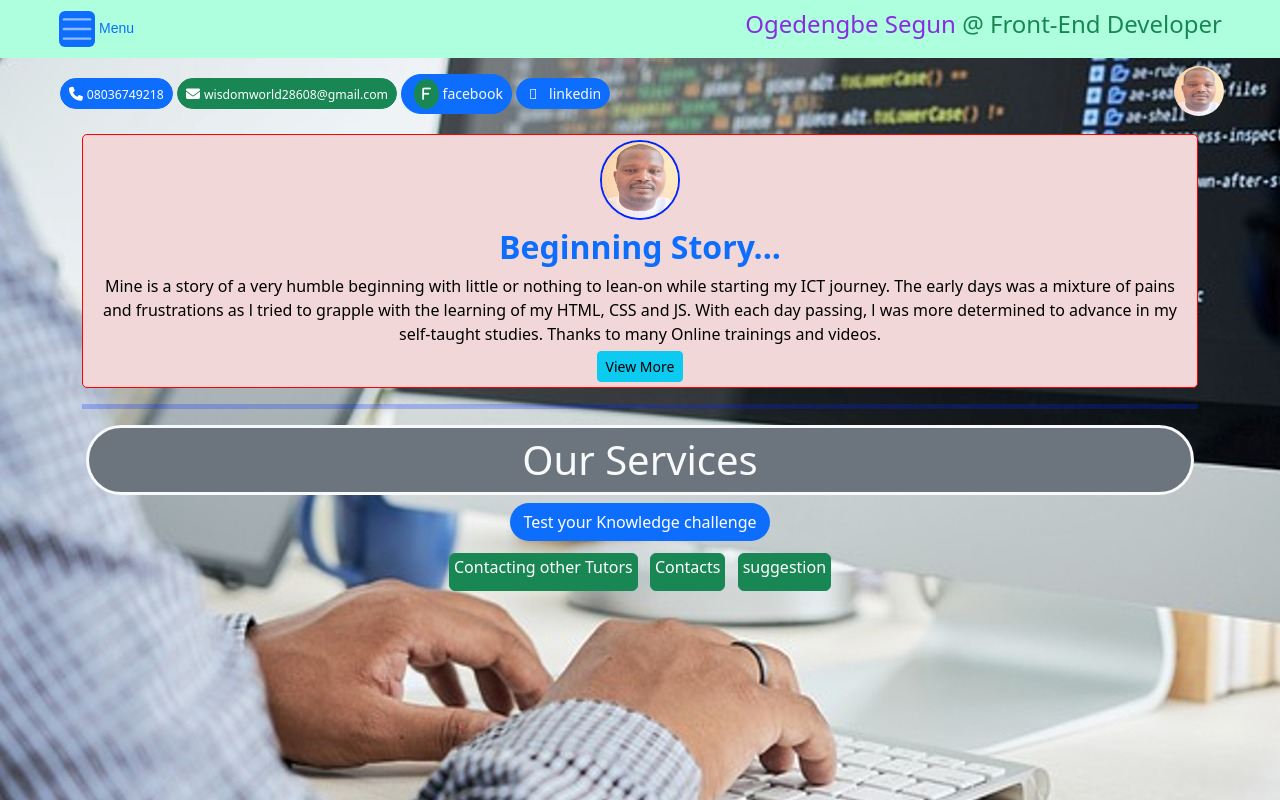
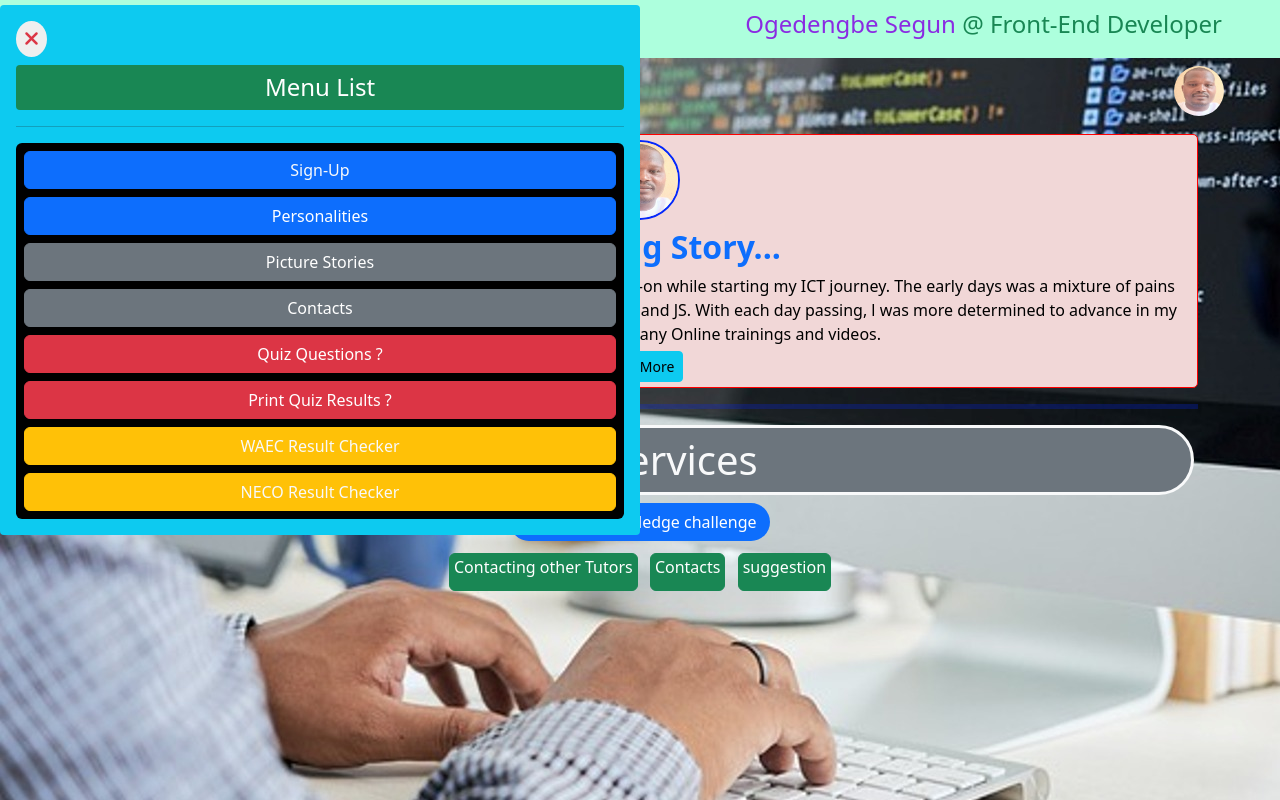
Before and after one commit to ogedengbesegun/tykTUTORS, a plain HTML site: page ogd.html in a window 1280 px wide. Drawn offline with nearby package versions, Linux system fonts and the light colour scheme.

Commit message:
changes are new

```diff
--- a/ogd.css
+++ b/ogd.css
@@ -184,14 +184,14 @@ button[title="Previous Question"]:hover {
   color: white;
 }
 
-.icon-menuList {
+/* .icon-menuList {
   background-color: #ffffff;
   padding: 7px;
 }
 
 .icon-menuList:active {
   background-color: #b4b2b2;
-}
+} */
 
 .neco,
 .waec {
@@ -305,3 +305,7 @@ button[title="Previous Question"]:hover {
   top: 110px;
   right: 35px;
 }
+
+.icon-menuList:hover {
+  background-color: rgb(202, 226, 241);
+}
--- a/ogd.html
+++ b/ogd.html
@@ -81,17 +81,18 @@
 
 
 
-    <nav class="hide menuList bg-info  w-50 p-3 rounded-1 z-3 position-fixed top-0">
+    <nav class="hid menuList bg-info  w-50 p-3 rounded-1 z-3 position-fixed top-0">
         <div class="rounded-2 ">
 
-            <button title="Close" class="btn btn-light"><span
-                    class="fas fa-times text-danger icon-menuList"></span></button>
-            <h4 class="text-bg-success rounded-1 closed mx-auto text-center my-4 w-1 p-2">Menu List</h4>
+            <button type="button" title="Close" class="rounded-circle border-0 p-2 icon-menuList"><span
+                    class="fas fa-times fs-5 text-danger"></span>
+            </button>
+            <h4 class="text-bg-success rounded-1 closed mx-auto text-center my-2 w-1 p-2">Menu List</h4>
             <hr class="bg-light">
-            <ul class="d-grid fs-1 no-list-style bg-black p-2">
+            <ul class="d-grid fs-1 no-list-style bg-black rounded p-2">
 
-                <li class="btn btn-primary mb-2 sign-up"><a href="/signUp.html" target="_blank" title="Sign-Up"
-                        class="checker p-1 text-light">Sign-Up</a></li>
+                <li class="btn btn-primary mb-2 sign-up"><a href="/signUp.html"
+                        target="_blank" title="Sign-Up" class="checker p-1 text-light">Sign-Up</a></li>
 
 
                 <li class="btn btn-primary mb-2 personalities">Personalities</li>
```
Also changed, not shown: sever.js (added), 1 other file.
